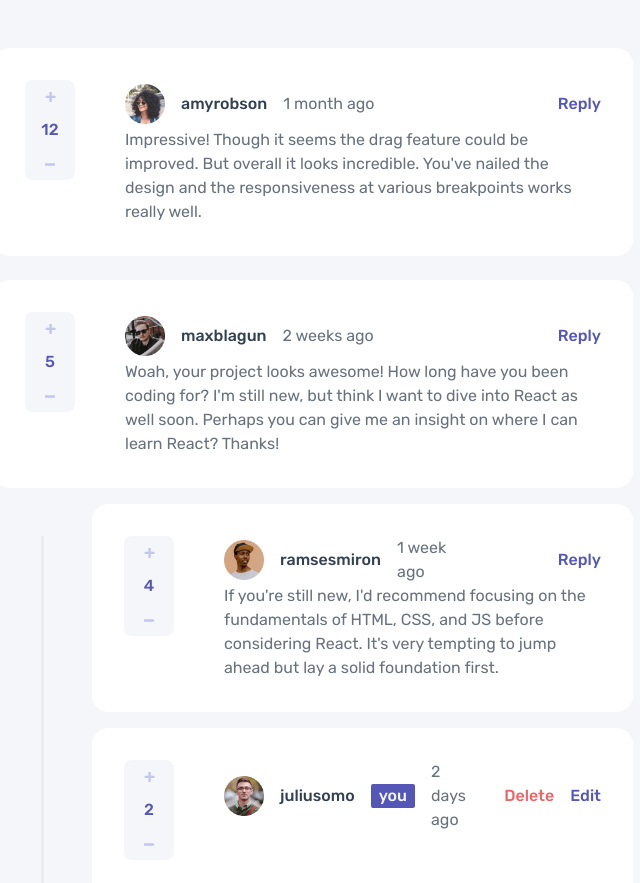
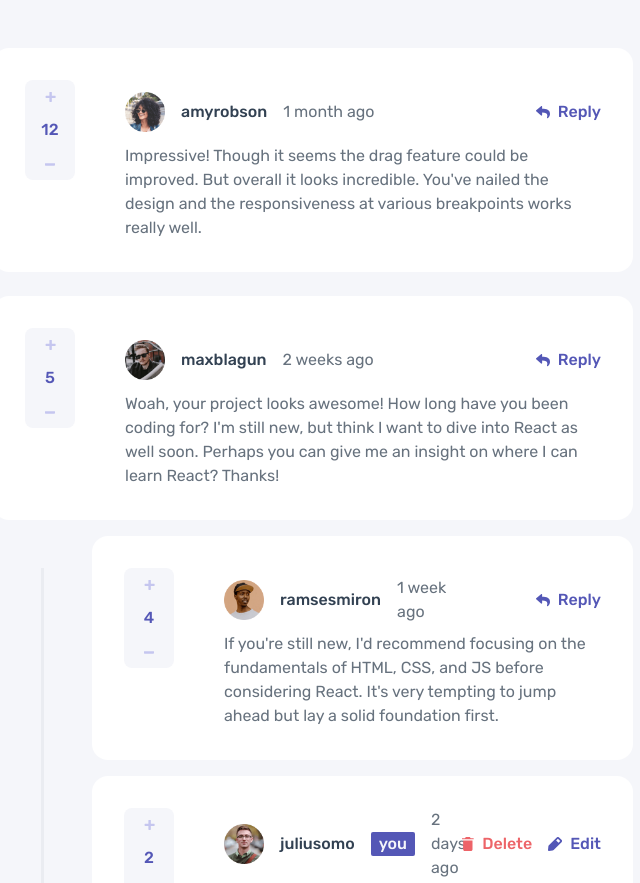
Before and after one commit to oOOoutsiderOOo/frontend-mentor-interactive-comments-section, a Next.js app: page / in a window 1280 px wide. Shown: the top 883 px of the page, without its empty margins (327-967 px from the left). Built offline with nearby package versions, Linux system fonts and the light colour scheme.

Commit message:
started adding animations

```diff
--- a/src/components/Comment.tsx
+++ b/src/components/Comment.tsx
@@ -1,5 +1,6 @@
+import { Dispatch, MouseEvent, SetStateAction } from "react";
 import type { Comment, CommentsArray } from "../pages";
-import { Dispatch, MouseEvent, SetStateAction, useState } from "react";
+import { motion } from "framer-motion";
 import DoReply from "./DoReply";
 import { User } from "../pages";
 
@@ -29,7 +30,7 @@ const Comments = (props: {
     const CommentTemplate = (commentObj: Comment, parentID: string = "") => {
         return (
             <div className="comment-wrapper" key={commentObj.id}>
-                <div className="comment">
+                <motion.div initial={{ opacity: 0 }} animate={{ opacity: 1 }} className="comment">
                     <div className="likes">
                         <div className="plus">
                             <img src="/images/icon-plus.svg" alt="" />
@@ -47,19 +48,30 @@ const Comments = (props: {
                     </div>
                     <div className="actions-row">
                         {commentObj.user.username !== props.user.username && (
-                            <button value={commentObj.id} className="reply" onClick={e => props.setReplyingTo((e.target as HTMLButtonElement).value)}>
+                            <button
+                                value={commentObj.id}
+                                id={commentObj.id}
+                                className="reply"
+                                onClick={e => props.setReplyingTo((e.target as HTMLButtonElement).value)}>
+                                <img src="/images/icon-reply.svg" alt="" />
                                 Reply
                             </button>
                         )}
                         {commentObj.user.username === props.user.username && (
                             <button value={commentObj.id} className="delete" onClick={e => deleteComment(e)}>
+                                <img src="/images/icon-delete.svg" alt="" />
                                 Delete
                             </button>
                         )}
-                        {commentObj.user.username === props.user.username && <button className="edit">Edit</button>}
+                        {commentObj.user.username === props.user.username && (
+                            <button className="edit">
+                                <img src="/images/icon-edit.svg" alt="" />
+                                Edit
+                            </button>
+                        )}
                     </div>
                     <div className="content">{commentObj.content}</div>
-                </div>
+                </motion.div>
                 {props.replyingTo === commentObj.id && (
                     <DoReply
                         user={props.user as User}
--- a/src/components/DoReply.tsx
+++ b/src/components/DoReply.tsx
@@ -1,6 +1,7 @@
 import { Dispatch, SetStateAction, useEffect, useState } from "react";
 import { User, CommentsArray } from "../pages";
 import { nanoid } from "nanoid";
+import { motion } from "framer-motion";
 
 const DoReply = (props: {
     user: User;
@@ -43,13 +44,13 @@ const DoReply = (props: {
     };
 
     return (
-        <div className="add-comment-wrapper">
+        <motion.div initial={{ opacity: 0 }} animate={{ opacity: 1 }} className="add-comment-wrapper">
             <img src={props.user.image && props.user.image.png} alt="" />
             <textarea value={replyText} name="" id="" rows={4} placeholder={"Add a reply..."} onChange={e => setReplyText(e.target.value)}></textarea>
             <button className="send" onClick={() => postReply()}>
-                <span>SEND</span>
+                <span>REPLY</span>
             </button>
-        </div>
+        </motion.div>
     );
 };
 
--- a/src/styles/globals.css
+++ b/src/styles/globals.css
@@ -118,7 +118,7 @@ body {
     padding: 2rem;
     display: grid;
     grid-template-columns: 100px 1.5fr 1fr;
-    grid-template-rows: 1fr 2fr;
+    grid-template-rows: 1fr 1.5fr;
 }
 
 .likes {
@@ -192,20 +192,26 @@ body {
 .edit {
     color: var(--clr-pr-blue-muted);
     cursor: pointer;
+    display: flex;
+    align-items: center;
+    gap: 0.5rem;
 }
 
 .reply:hover,
 .edit:hover {
-    color: var(--clr-pr-blue-gr);
+    opacity: 0.5;
 }
 
 .delete {
     color: var(--clr-pr-red);
     cursor: pointer;
+    display: flex;
+    align-items: center;
+    gap: 0.5rem;
 }
 
 .delete:hover {
-    color: var(--clr-pr-red-pl);
+    opacity: 0.5;
 }
 
 .responses-wrapper {
```
